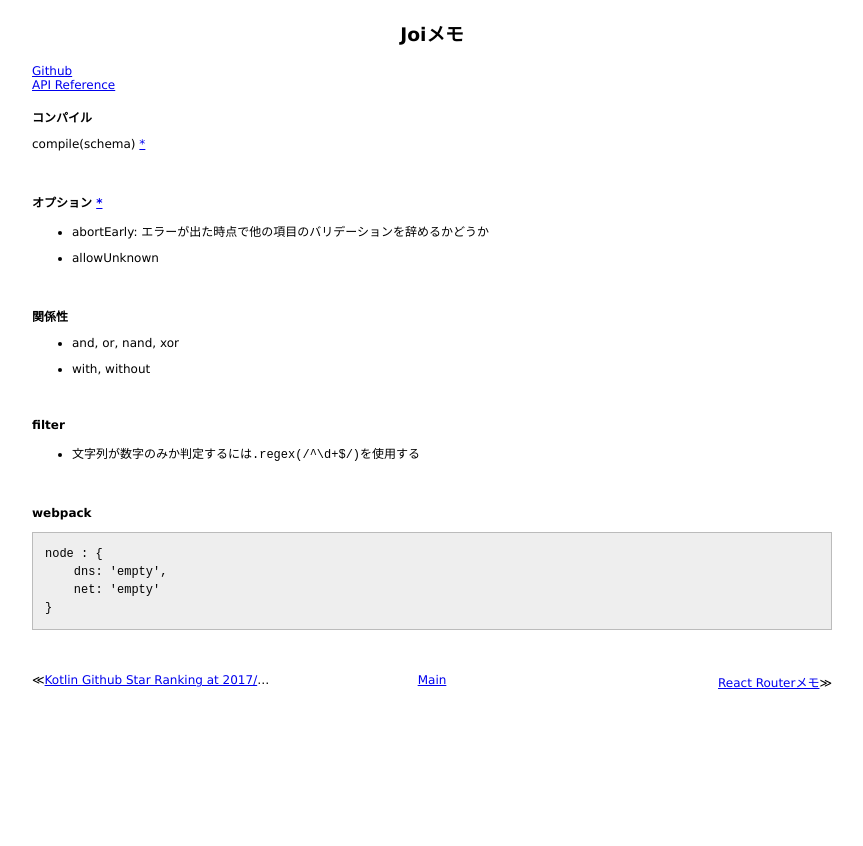
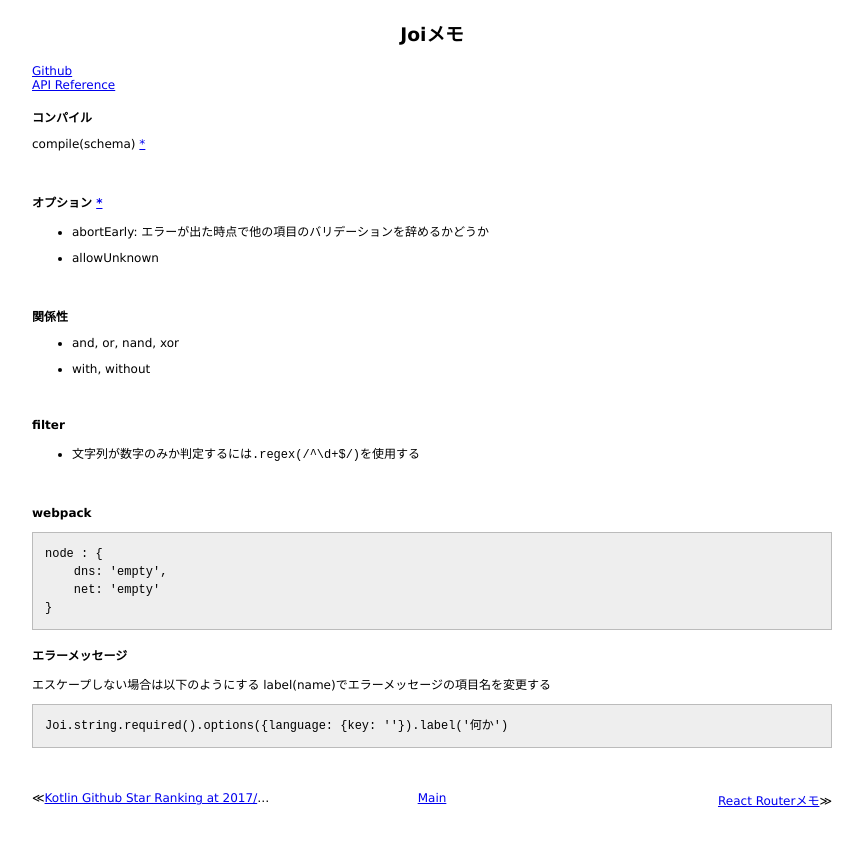
Before and after one commit to 38elements/38elements.github.com, a Jekyll site: the page built from _posts/2017-05-14-joi.md, in a window 1280 px wide. Shown: the top 846 px of the page, without its empty margins (208-1071 px from the left). Built offline with Jekyll 4.4.1, drawn with Linux system fonts in a browser that asks for light colours.

Commit message:
Update 2017-05-14-joi.md

````diff
--- a/_posts/2017-05-14-joi.md
+++ b/_posts/2017-05-14-joi.md
@@ -41,3 +41,12 @@ node : {
     net: 'empty'
 }
 ```
+
+#### エラーメッセージ
+
+エスケープしない場合は以下のようにする
+label(name)でエラーメッセージの項目名を変更する
+
+```
+Joi.string.required().options({language: {key: '{{key}}'}).label('何か')
+```
````
